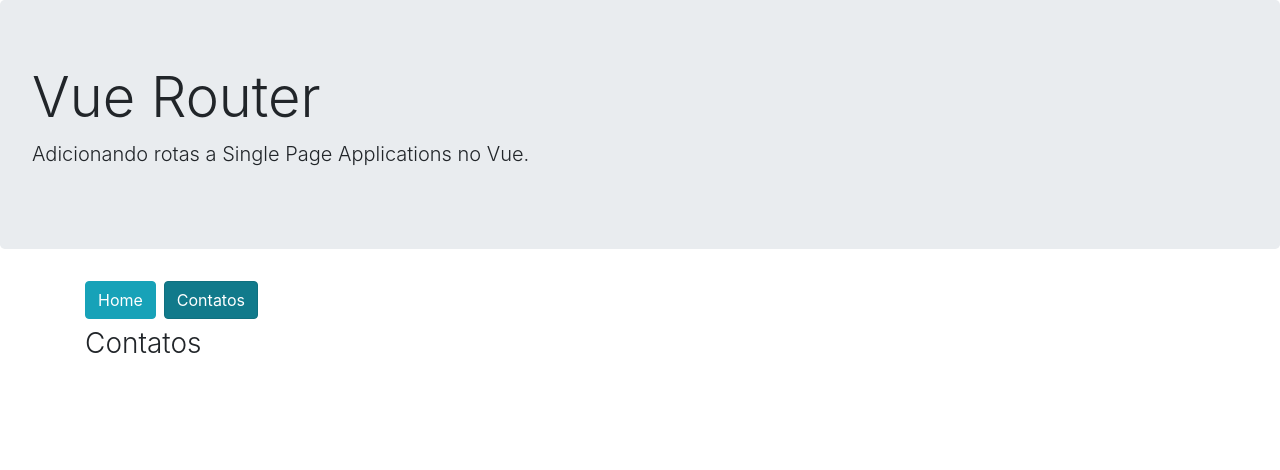
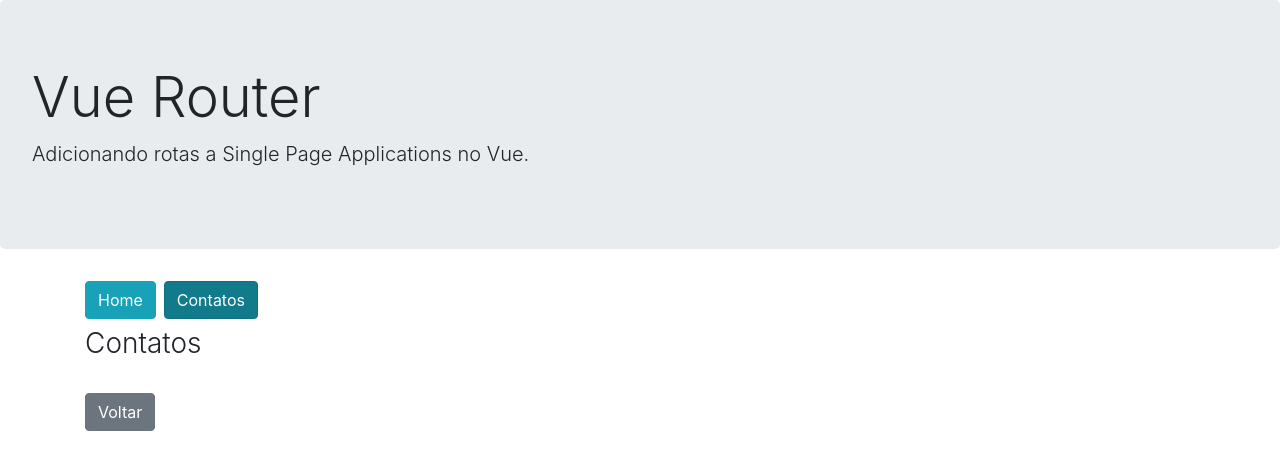
Before and after one commit to Matheus-Alpe/vue-router-example, a Vue app: page /contatos in a window 1280 px wide. Shown: the top 470 px of the page. Built offline with nearby package versions, Linux system fonts and the light colour scheme; the HTML template or start-up script is replaced by a standard one.

Commit message:
feat: router inside component

```diff
--- a/src/views/contatos/Contatos.vue
+++ b/src/views/contatos/Contatos.vue
@@ -1,9 +1,33 @@
 <template>
-    <h3 class="font-weight-light">Contatos</h3>
+    <div>
+        <h3 class="font-weight-light">Contatos</h3>
+        <button class="btn btn-secondary mt-4 mb-4" @click="voltar">Voltar</button>
+    </div>
 </template>
 
 <script>
 export default {
+
+    methods: {
+
+        voltar() {
+            // this.$router.push('/') //redireciona para a página especificada e inclui no histórico de navegação
+            // this.$router.push({
+            //     path: '/'
+            // })
+
+
+            // this.$router.replace('/') //replace troca a nevagação atual, não matendo o histórico
+            // this.$router.replace({
+            //     path: '/'
+            // })
+
+            // this.$router.go(-1) //indica quantas páginas seguir, exemplo: +1, -1
+            // this.$router.forward()
+            this.$router.back()
+        }
+
+    }
 
 }
 </script>
```
